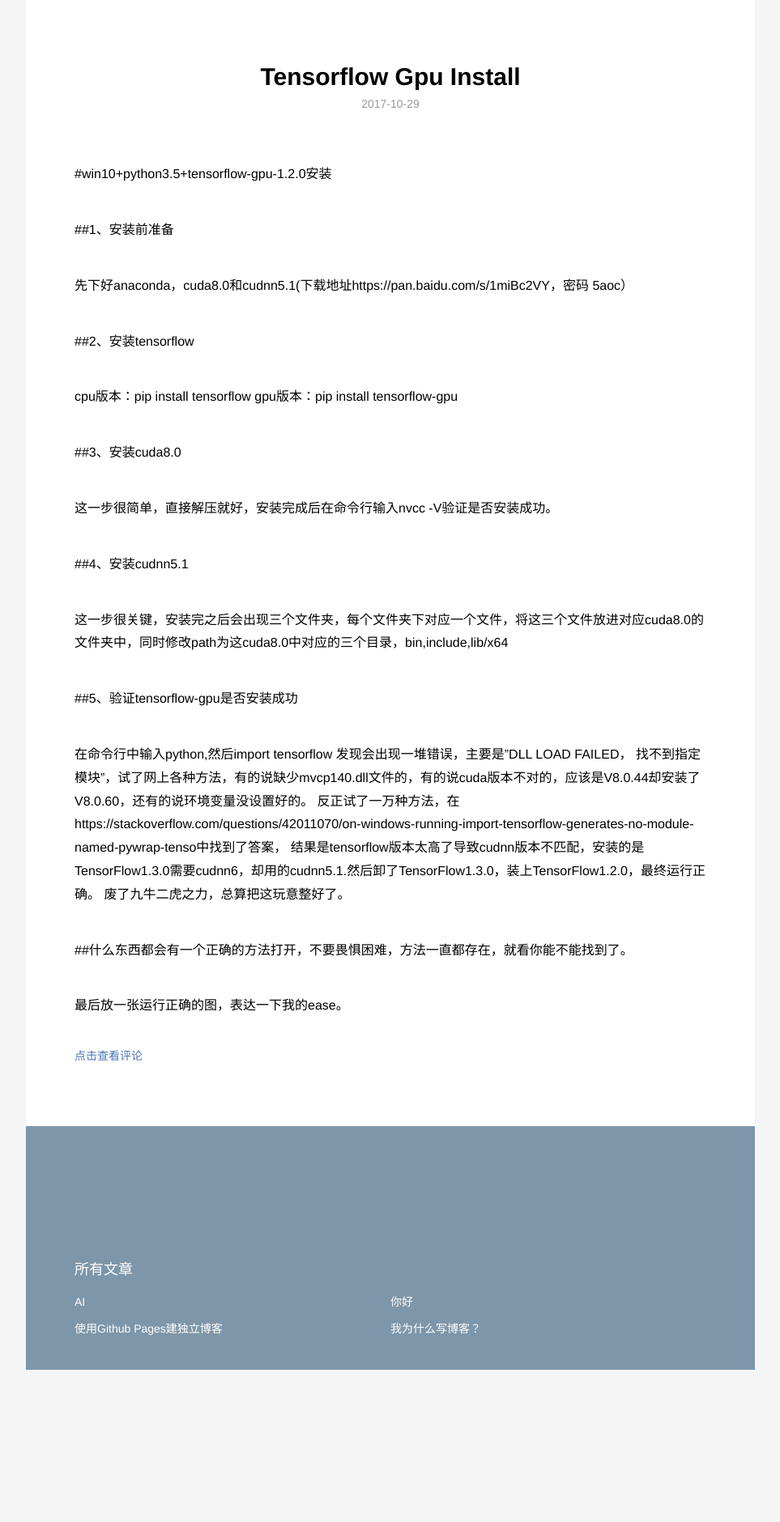
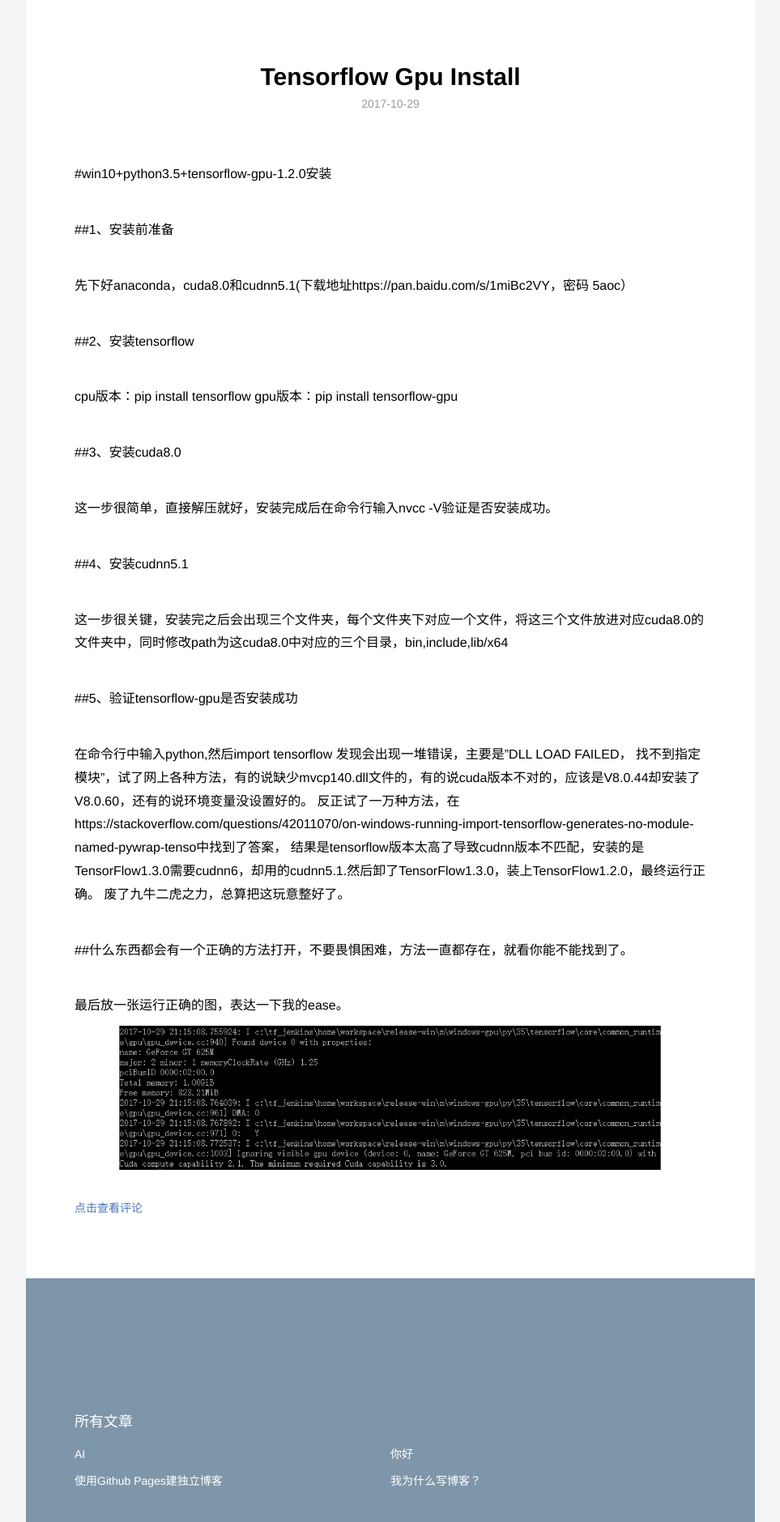
Before and after one commit to NineBall9/NineBall9.github.io, a Jekyll site: the page built from _posts/2017-10-29-tensorflow-gpu-install.md, in a window 1280 px wide. Shown: the whole page at 81% size, without its empty margins (158-1121 px from the left). Built offline with Jekyll 4.4.1, drawn with Linux system fonts in a browser that asks for light colours; our own code applies the rules of GitHub Pages for plain Markdown files; before the commit the page ends 1692 px from its top, so only the background shows below that; grey boxes are pictures that could not be loaded.

Commit message:
Update 2017-10-29-tensorflow-gpu-install.md

```diff
--- a/_posts/2017-10-29-tensorflow-gpu-install.md
+++ b/_posts/2017-10-29-tensorflow-gpu-install.md
@@ -28,3 +28,4 @@
 ##什么东西都会有一个正确的方法打开，不要畏惧困难，方法一直都存在，就看你能不能找到了。
 
 最后放一张运行正确的图，表达一下我的ease。
+![](images/1.gif)
```
